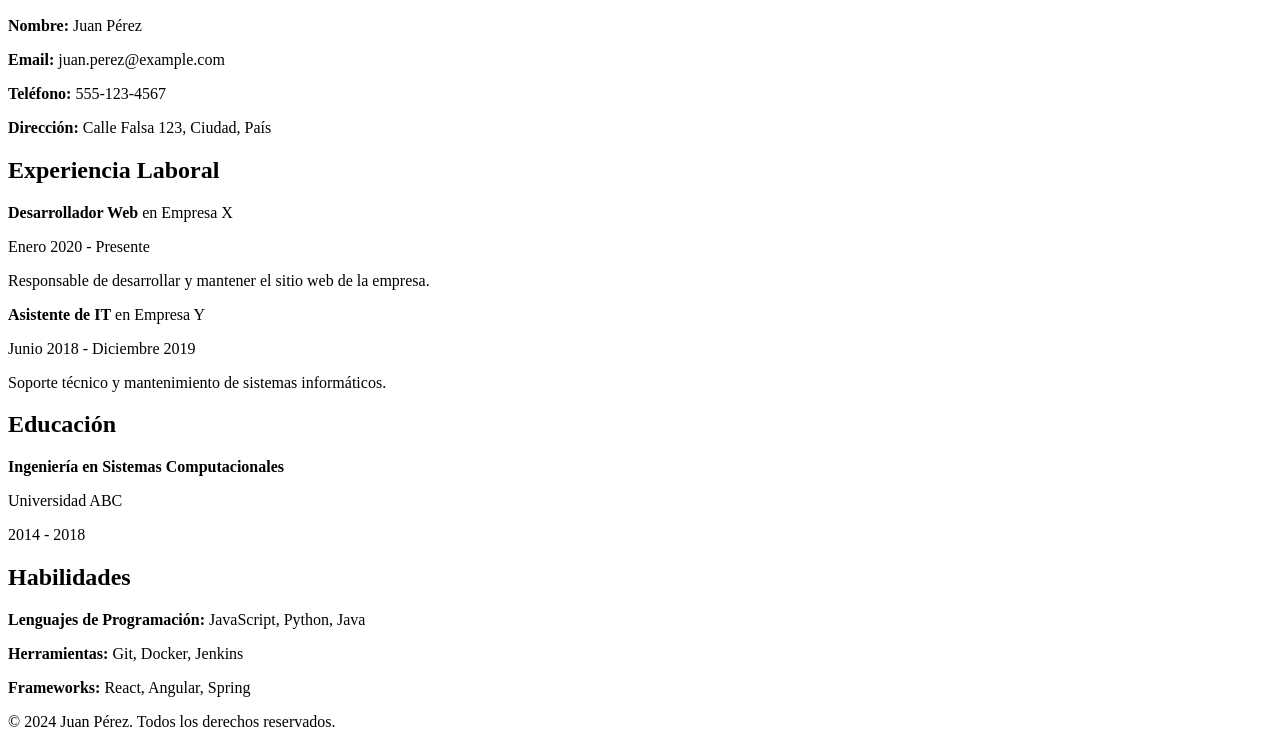
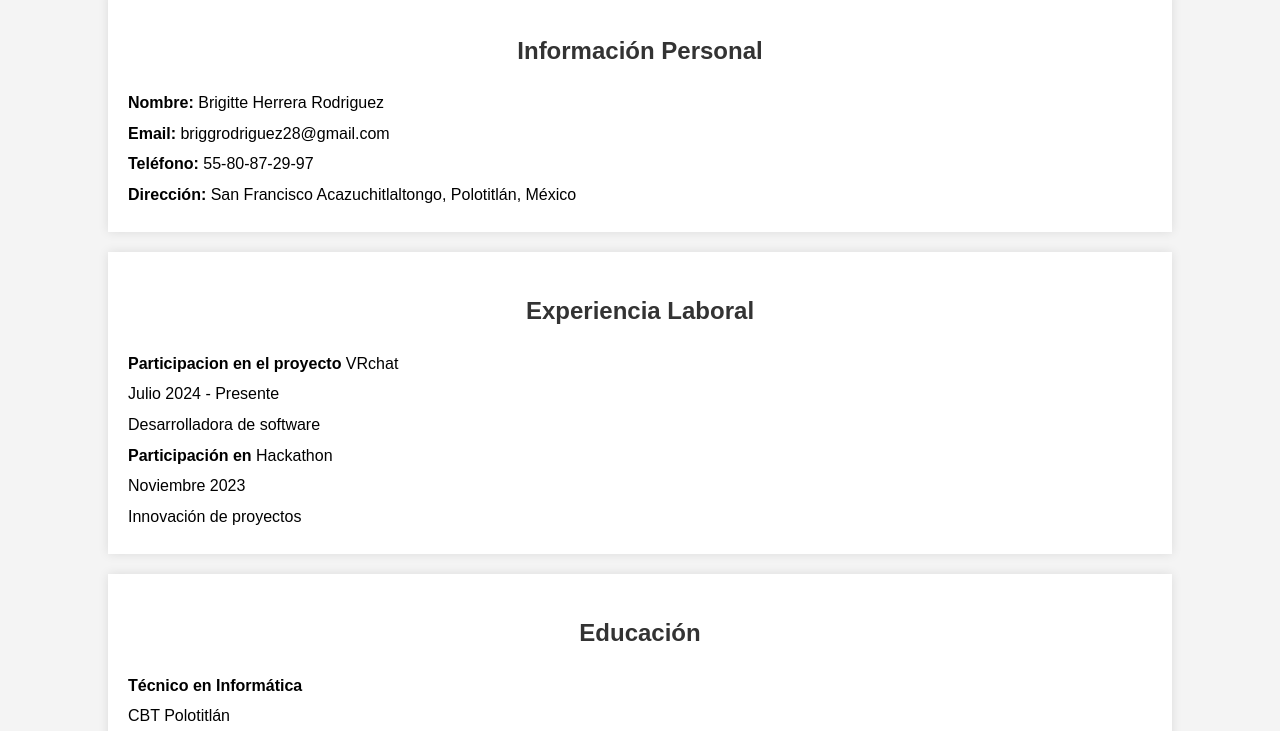
Before and after one commit to Brii0207/Brii0207.github.io, a plain HTML site: page index.html in a window 1280 px wide. Shown: the part 148-879 px from the top of the page. Drawn offline with Linux system fonts and the light colour scheme.

Commit message:
Cambio de estilo en css

```diff
--- a/index.html
+++ b/index.html
@@ -1,10 +1,9 @@
-
 <!DOCTYPE html>
 <html lang="es">
 <head>
     <meta charset="UTF-8">
     <title>Brii0207.github.io</title>
-    <link rel="stylesheet" href="styles.css">
+    <link rel="stylesheet" href="style.css">
 </head>
 <body>
     <header>
@@ -23,28 +22,28 @@
 
     <section id="personal-info" class="container personal-info">
         <h2 class="section-title">Información Personal</h2>
-        <p><strong>Nombre:</strong> Juan Pérez</p>
-        <p><strong>Email:</strong> juan.perez@example.com</p>
-        <p><strong>Teléfono:</strong> 555-123-4567</p>
-        <p><strong>Dirección:</strong> Calle Falsa 123, Ciudad, País</p>
+        <p><strong>Nombre:</strong> Brigitte Herrera Rodriguez</p>
+        <p><strong>Email:</strong> briggrodriguez28@gmail.com</p>
+        <p><strong>Teléfono:</strong> 55-80-87-29-97</p>
+        <p><strong>Dirección:</strong> San Francisco Acazuchitlaltongo, Polotitlán, México</p>
     </section>
 
     <section id="experience" class="container experience">
         <h2 class="section-title">Experiencia Laboral</h2>
-        <p><strong>Desarrollador Web</strong> en Empresa X</p>
-        <p>Enero 2020 - Presente</p>
-        <p>Responsable de desarrollar y mantener el sitio web de la empresa.</p>
+        <p><strong>Participacion en el proyecto</strong> VRchat</p>
+        <p>Julio 2024 - Presente</p>
+        <p>Desarrolladora de software </p>
 
-        <p><strong>Asistente de IT</strong> en Empresa Y</p>
-        <p>Junio 2018 - Diciembre 2019</p>
-        <p>Soporte técnico y mantenimiento de sistemas informáticos.</p>
+        <p><strong>Participación en</strong> Hackathon</p>
+        <p>Noviembre 2023</p>
+        <p>Innovación de proyectos</p>
     </section>
 
     <section id="education" class="container education">
         <h2 class="section-title">Educación</h2>
-        <p><strong>Ingeniería en Sistemas Computacionales</strong></p>
-        <p>Universidad ABC</p>
-        <p>2014 - 2018</p>
+        <p><strong>Técnico en Informática</strong></p>
+        <p>CBT Polotitlán</p>
+        <p>2019 - 2022</p>
     </section>
 
     <section id="skills" class="container skills">
```
